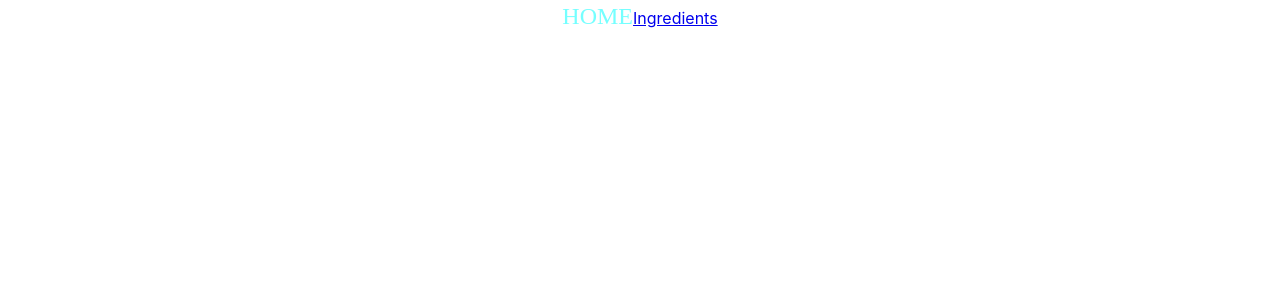
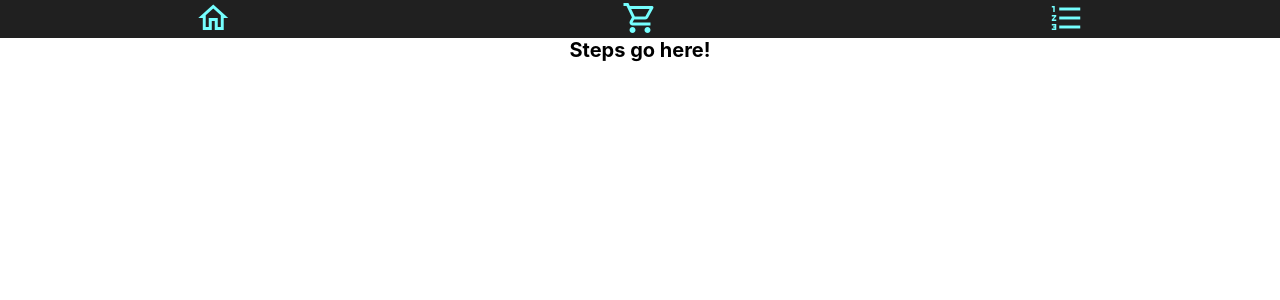
Before and after one commit to josi3006/Recipeezy, a React (Create React App) app in the folder recipeezy/: page /steps in a window 1280 px wide. Shown: the top 300 px of the page. Built offline with nearby package versions, Linux system fonts and the light colour scheme.

Commit message:
Navbar stylred and functioning

```diff
--- a/recipeezy/public/index.html
+++ b/recipeezy/public/index.html
@@ -3,7 +3,7 @@
   <head>
     <meta charset="utf-8" />
     <link rel="icon" href="%PUBLIC_URL%/favicon.ico" />
-    <link rel="stylesheet" href="https://fonts.googleapis.com/icon?family=Material+Icons">
+    <link rel="stylesheet" href="https://fonts.googleapis.com/icon?family=Material+Icons|Material+Icons+Outlined">
     <meta name="viewport" content="width=device-width, initial-scale=1" />
     <meta name="theme-color" content="#000000" />
     <meta
--- a/recipeezy/src/App.js
+++ b/recipeezy/src/App.js
@@ -1,5 +1,11 @@
 import './App.css';
-import Navbar from './components/navComponent.js';
+import {
+  BrowserRouter as Router,
+  Route
+} from 'react-router-dom';
+import SearchPage from './components/searchComponent.js';
+import IngredientsPage from './components/ingredientsComponent.js';
+import StepsPage from './components/stepsComponent';
 
 
 
@@ -10,7 +16,27 @@ function App() {
     <div className="App">
 
 
-      <Navbar />
+<Router>
+
+
+                <Route
+                    path="/"
+                    component={SearchPage}
+                    exact
+                />
+
+
+                <Route
+                    path="/ingredients"
+                    component={IngredientsPage}
+                />
+
+                <Route
+                    path="/steps"
+                    component={StepsPage}
+                />
+
+            </Router>
 
 
     </div>
--- a/recipeezy/src/components/components.css
+++ b/recipeezy/src/components/components.css
@@ -5,18 +5,23 @@
     padding: 0;
 }
 
+body {
+    font-size: 62.5%;
+  }
+
 
 
 .navdiv {
     display: flex;
-    justify-content: center;
-    align-items: center;
+    justify-content: space-around;
+    /* align-items: center; */
     width: 100vw;
-    min-height: 6vh;
+    /* min-height: 6vh; */
     margin: auto 0;
     background-color: #202020;
 }
 
-.material-icons {
+.material-icons-outlined {
     color: #75ffff;
+    font-size: 3.6em;
 }
--- a/recipeezy/src/components/hitlistComponent.js
+++ b/recipeezy/src/components/hitlistComponent.js
@@ -1,9 +1,13 @@
 // import logo from './logo.svg';
 // import './App.css';
+import Navbar from './navComponent';
+
 
 function HitlistPage() {
     return (
       <div>
+
+        <Navbar />
 
         <h1>Here's hitlist of sites</h1>
       </div>
--- a/recipeezy/src/components/ingredientsComponent.js
+++ b/recipeezy/src/components/ingredientsComponent.js
@@ -1,9 +1,13 @@
 // import logo from './logo.svg';
 // import './App.css';
+import Navbar from './navComponent';
 
 function IngredientsPage() {
     return (
+
       <div>
+
+        <Navbar />
 
         <h1>Here's the list of ingredients</h1>
       </div>
--- a/recipeezy/src/components/navComponent.js
+++ b/recipeezy/src/components/navComponent.js
@@ -1,13 +1,8 @@
 // import './App.css';
 import './components.css';
-import {
-    BrowserRouter as Router,
-    Route, Link
-} from 'react-router-dom';
-import SearchPage from './searchComponent.js';
-import HitlistPage from './hitlistComponent.js';
-import IngredientsPage from './ingredientsComponent.js';
-import StepsPage from './stepsComponent';
+import React from 'react';
+import { Link } from "react-router-dom";
+
 
 
 
@@ -17,28 +12,14 @@ function Navbar() {
 
     return (
 
-        <div class="container">
-
-            <Router>
-                <nav>
-                    <Link to="/"><i class="material-icons">HOME</i></Link>
-                    <Link to="/ingredients">Ingredients</Link>
-                </nav>
+        <div class="container navdiv">
 
 
-                <Route
-                    path="/"
-                    component={SearchPage}
-                    exact
-                />
+                    <Link to="/"><i class="material-icons-outlined">home</i></Link>
+                    <Link to="/ingredients"><i class="material-icons-outlined">local_grocery_store</i></Link>
+                    <Link to="/steps"><i class="material-icons-outlined">format_list_numbered</i></Link>
 
 
-                <Route
-                    path="/ingredients"
-                    component={IngredientsPage}
-                />
-
-            </Router>
 
 
         </div>
--- a/recipeezy/src/components/searchComponent.js
+++ b/recipeezy/src/components/searchComponent.js
@@ -1,11 +1,15 @@
 // import logo from './logo.svg';
 // import './App.css';
+import Navbar from './navComponent';
+
 
 function SearchPage() {
 
 
     return (
         <div>
+
+<Navbar />
 
             <h1>Insert Search Junk Here</h1>
 
--- a/recipeezy/src/components/stepsComponent.js
+++ b/recipeezy/src/components/stepsComponent.js
@@ -1,9 +1,12 @@
 // import logo from './logo.svg';
 // import './App.css';
+import Navbar from './navComponent';
+
 
 function StepsPage() {
   return (
     <div>
+      <Navbar />
 
       <h1>Steps go here!</h1>
     </div>
```
